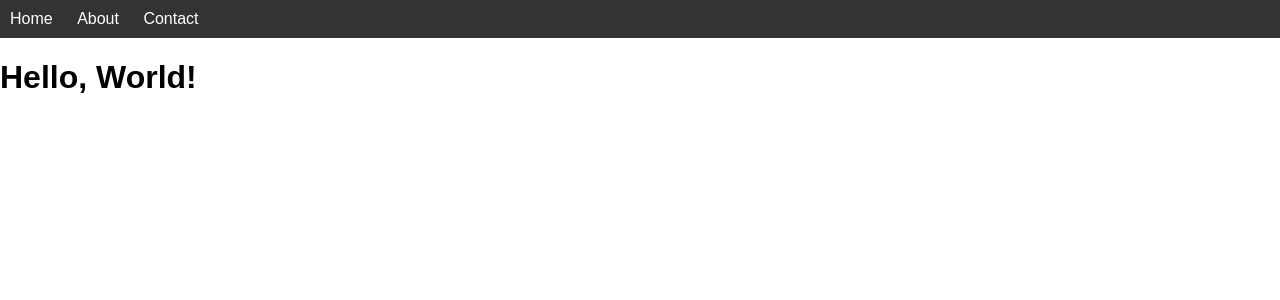
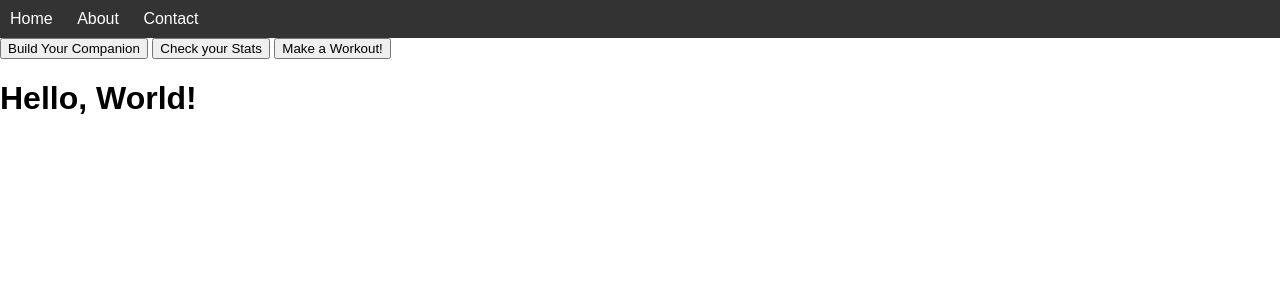
Before and after one commit to Yodazon/bodyBuild_Companion, a Flask app: page / in a window 1280 px wide. Shown: the top 300 px of the page. Run offline with Flask 3, Linux system fonts and the light colour scheme.

Commit message:
Setting Up Webpages
Setting up seperate webpages for each option in thee bodybuilding companion app

```diff
--- a/app/app.py
+++ b/app/app.py
@@ -1,6 +1,7 @@
 from flask import Flask, render_template
 
 app = Flask(__name__, template_folder= 'templates')
+
 
 @app.route('/')
 def index():
@@ -13,5 +14,21 @@ def about():
 def contact():
         return render_template('contact.html')
 
+
+@app.route('/companion')
+def companion():
+        return render_template('companion.html')
+
+@app.route('/stats')
+def stats():
+        return render_template('stats.html')
+
+@app.route('/workout')
+def workout():
+        return render_template('workout.html')
+
+
+
+
 if __name__ == '__main__':
         app.run(debug=True)
--- /dev/null
+++ b/app/static/script.js
@@ -0,0 +1,4 @@
+function openPage(page) {
+    console.log(page)
+    window.location.href = page;
+}
--- a/app/templates/index.html
+++ b/app/templates/index.html
@@ -9,11 +9,17 @@
 <body>
     <nav>
         <ul>
-            <li><a href="/">Home</a></li>
+            <li><a href="/companion">Home</a></li>
             <li><a href="/about">About</a></li>
             <li><a href="/contact">Contact</a></li>
         </ul>
     </nav>
+    <div class="container">
+        <button class="button" onclick="openPage('/companion')">Build Your Companion</button>
+        <button class="button" onclick="openPage('stats')">Check your Stats</button>
+        <button class="button" onclick="openPage('/workout')">Make a Workout!</button>
+    </div>
+
     <h1>Hello, World!</h1>
     <script src="{{ url_for('static', filename='script.js') }}"></script>
 </body>
--- a/app/templates/contact.html
+++ b/app/templates/stats.html
@@ -7,6 +7,6 @@
     <link rel="stylesheet" href="{{ url_for('static', filename='style.css') }}">
 </head>
 <body>
-    <h1>Contact Us</h1>
+    <h1>Check out your stats</h1>
 </body>
 </html>
--- a/app/templates/about.html
+++ b/app/templates/workout.html
@@ -3,10 +3,10 @@
 <head>
     <meta charset="UTF-8">
     <meta name="viewport" content="width=device-width, initial-scale=1.0">
-    <title>About Us</title>
+    <title>Workout</title>
     <link rel="stylesheet" href="{{ url_for('static', filename='style.css') }}">
 </head>
 <body>
-    <h1>About Us</h1>
+    <h1>Build your Workout!</h1>
 </body>
 </html>
--- a/static/script.js
+++ /dev/null
@@ -1 +0,0 @@
-console.log('Hello from script.js!');
```
Also changed, not shown: app/templates/companion.html (added, +12 -0 lines), app/static/style.css (renamed from static/style.css).
